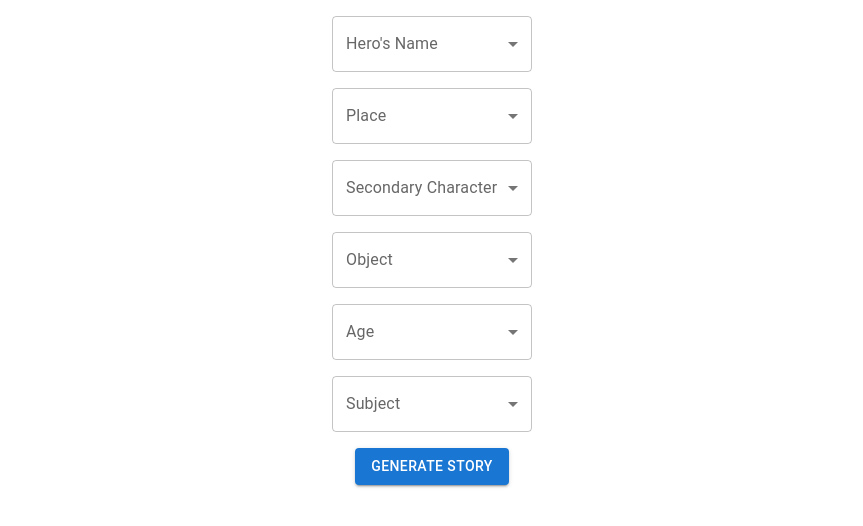
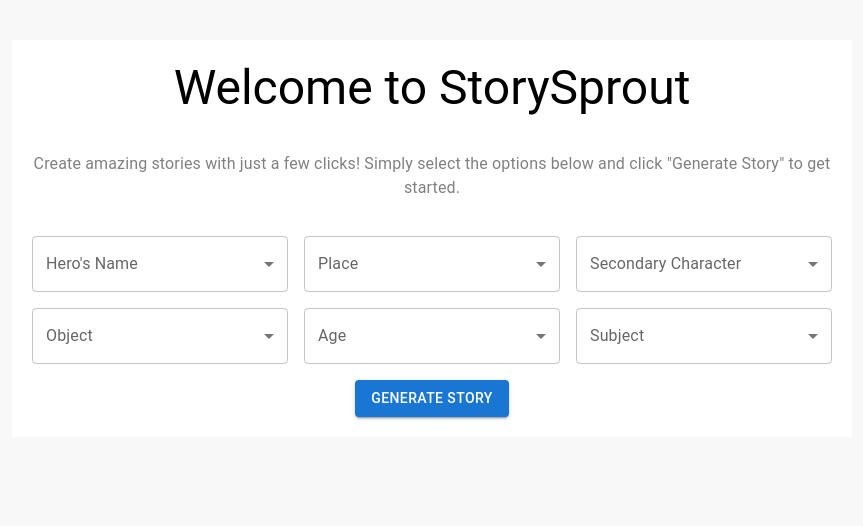
Before and after one commit to StorySprout-AI/storyteller-ui, a React (Create React App) app: page / in a window 1280 px wide. Shown: the top 526 px of the page, without its empty margins (208-1071 px from the left). Built offline with nearby package versions, Linux system fonts and the light colour scheme.

Commit message:
Added some styling

```diff
--- a/src/StoryGenerator.tsx
+++ b/src/StoryGenerator.tsx
@@ -39,7 +39,7 @@ const StoryGenerator: React.FC = () => {
   const generateStory = async () => {
     setLoading(true);
 
-    const newPrompt = `Write a 20 page story about ${subject} with a hero named ${hero}, set in a place called ${place}, featuring a secondary character named ${character}, and a significant object referred to as ${object}. The story must be age-appropriate for kids between ${age} years old. Split your response into 20 pages, with each page containing 1000 characters start each with "Page 1", "Page 2", etc. And mark the end of the story with "The End".`;
+    const newPrompt = `Write a 10 page story about ${subject} with a hero named ${hero}, set in a place called ${place}, featuring a secondary character named ${character}, and a significant object referred to as ${object}. The story must be age-appropriate for kids between ${age} years old. Split your response into 10 pages, with each page containing 500 characters start each with "Page 1", "Page 2", etc. And mark the end of the story with "The End".`;
     const openaiApiKey = process.env.REACT_APP_OPENAI_API_KEY;
 
     setPrompt(newPrompt);
@@ -50,7 +50,7 @@ const StoryGenerator: React.FC = () => {
         {
           model: 'gpt-3.5-turbo',
           messages: [{ role: 'user', content: newPrompt }],
-          temperature: 0.8,
+          temperature: 0.7,
         },
         {
           headers: {
@@ -81,13 +81,48 @@ const StoryGenerator: React.FC = () => {
   return (
     <Box
       sx={{
+        backgroundColor: '#f8f8f8',
+        minHeight: '100vh',
         display: 'flex',
         flexDirection: 'column',
         alignItems: 'center',
-        gap: 2,
-        m: 2,
+        padding: '40px',
       }}
     >
+      <Box
+        sx={{
+          display: 'grid',
+          gridTemplateColumns: 'repeat(3, 1fr)',
+          gap: 2,
+          width: '100%',
+          maxWidth: '800px',
+          backgroundColor: '#fff',
+          padding: '20px',
+        }}
+      >
+        <Box
+          sx={{
+            gridColumn: '1 / span 3',
+            display: 'flex',
+            justifyContent: 'center',
+          }}
+        >
+          <Typography variant="h3" sx={{ textAlign: 'center', marginBottom: '20px' }}>
+            Welcome to StorySprout
+          </Typography>
+        </Box>
+        <Box
+          sx={{
+            gridColumn: '1 / span 3',
+            display: 'flex',
+            justifyContent: 'center',
+            marginBottom: '20px',
+          }}
+        >
+          <Typography variant="body1" sx={{ textAlign: 'center', color: '#808080' }}>
+            Create amazing stories with just a few clicks! Simply select the options below and click "Generate Story" to get started.
+          </Typography>
+        </Box>
       <FormControl variant="outlined">
         <InputLabel id="hero-label">Hero's Name</InputLabel>
         <Select
@@ -95,7 +130,6 @@ const StoryGenerator: React.FC = () => {
           value={hero}
           onChange={(e) => setHero(e.target.value as string)}
           label="Hero's Name"
-          style={{ minWidth: '200px' }}
         >
           {heroes.map((name, index) => (
             <MenuItem key={index} value={name}>
@@ -110,7 +144,6 @@ const StoryGenerator: React.FC = () => {
           labelId="place-label"
           value={place}
           onChange={(e) => setPlace(e.target.value as string)}
-          style={{ minWidth: '200px' }}
         >
           <MenuItem value="">
             <em>None</em>
@@ -129,7 +162,6 @@ const StoryGenerator: React.FC = () => {
           value={character}
           onChange={(e) => setCharacter(e.target.value as string)}
           label="Secondary Character"
-          style={{ minWidth: '200px' }}
         >
           {characters.map((name, index) => (
             <MenuItem key={index} value={name}>
@@ -145,7 +177,6 @@ const StoryGenerator: React.FC = () => {
           value={object}
           onChange={(e) => setObject(e.target.value as string)}
           label="Object"
-          style={{ minWidth: '200px' }}
         >
           {objects.map((name, index) => (
             <MenuItem key={index} value={name}>
@@ -161,7 +192,6 @@ const StoryGenerator: React.FC = () => {
           value={age}
           onChange={(e) => setAge(e.target.value as string)}
           label="Age"
-          style={{ minWidth: '200px' }}
         >
           {ages.map((name, index) => (
             <MenuItem key={index} value={name}>
@@ -177,19 +207,30 @@ const StoryGenerator: React.FC = () => {
           value={subject}
           onChange={(e) => setSubject(e.target.value as string)}
           label="Subject"
-          style={{ minWidth: '200px' }}
         >
           {subjects.map((name, index) => (
-            <MenuItem key={index}value={name}>{name}</MenuItem>
+            <MenuItem key={index} value={name}>
+              {name}
+            </MenuItem>
           ))}
         </Select>
       </FormControl>
+      <Box
+        sx={{
+          gridColumn: '2',
+          display: 'flex',
+          justifyContent: 'center',
+          alignItems: 'center',
+        }}
+      >
         <Button variant="contained" onClick={generateStory} disabled={loading}>
           {loading ? <CircularProgress size={24} /> : 'Generate Story'}
         </Button>
+      </Box>
       {storyPages.length > 0 && (
         <Box
         sx={{
+          gridColumn: '1 / span 3',
           display: 'flex',
           flexDirection: 'column',
           alignItems: 'center',
@@ -201,8 +242,21 @@ const StoryGenerator: React.FC = () => {
           bgcolor: 'background.paper',
         }}
       >
-          <Typography variant="h4">Your Generated Story:</Typography>
-          <Typography>{storyPages[currentStoryPage]}</Typography>
+        <Typography variant="h4" sx={{ textAlign: 'center' }}>
+          Your Generated Story:
+        </Typography>
+        <Box
+          sx={{
+            display: 'flex',
+            flexDirection: 'column',
+            alignItems: 'center',
+            gap: 2,
+            width: '100%',
+            maxWidth: 600,
+          }}
+        >
+          <Typography sx={{ whiteSpace: 'pre-line' }}>{storyPages[currentStoryPage]}</Typography>
+        </Box>
 
         <Box sx={{ display: 'flex', gap: 2, marginTop: 2 }}>
           <Button
@@ -223,6 +277,7 @@ const StoryGenerator: React.FC = () => {
       </Box>
     )}
   </Box>
+</Box>
 );
 };
 
```
Lines whose indentation alone changed are shown as unchanged.
